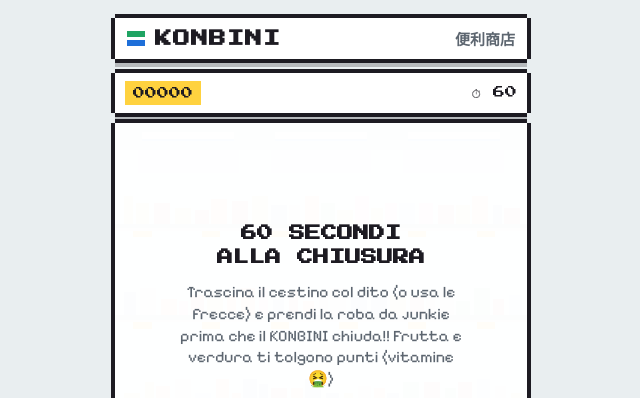
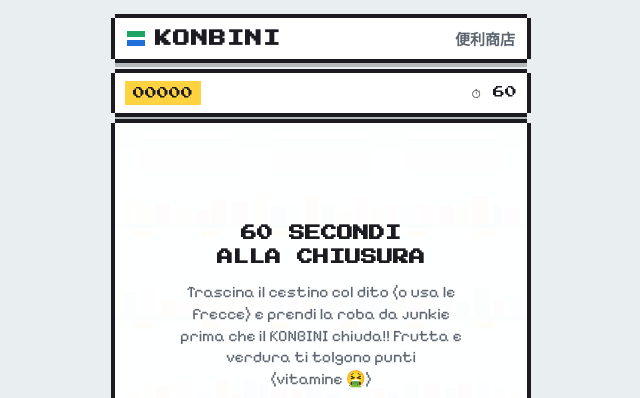
Before and after one commit to ciddulinho/konbini, a plain HTML site: page index.html in a window 1280 px wide. Shown: the top 398 px of the page, without its empty margins (319-959 px from the left). Drawn offline with Linux system fonts and the light colour scheme; no server answers.

Commit message:
A capo prima di (vitamine)
Co-Authored-By: Claude Opus 5.5 <noreply@anthropic.com>
Claude-Session: https://claude.ai/code/session_015yVdHdi3qHdWFjudW1NsVo

```diff
--- a/index.html
+++ b/index.html
@@ -99,7 +99,7 @@
 
     <div class="overlay" id="startScreen">
       <h2>60 SECONDI<br>ALLA CHIUSURA</h2>
-      <p>Trascina il cestino col dito (o usa le frecce) e prendi la roba da junkie prima che il KONBINI chiuda!! Frutta e verdura ti tolgono punti (vitamine 🤮)</p>
+      <p>Trascina il cestino col dito (o usa le frecce) e prendi la roba da junkie prima che il KONBINI chiuda!! Frutta e verdura ti tolgono punti<br><span style="white-space:nowrap">(vitamine 🤮)</span></p>
       <div class="legend" id="legend"></div>
       <button class="btn" id="playBtn">GIOCA</button>
     </div>
```
